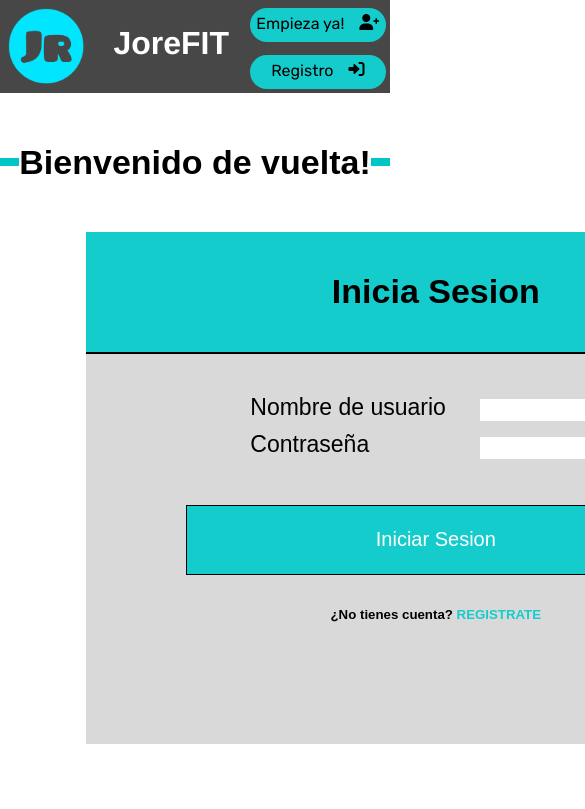
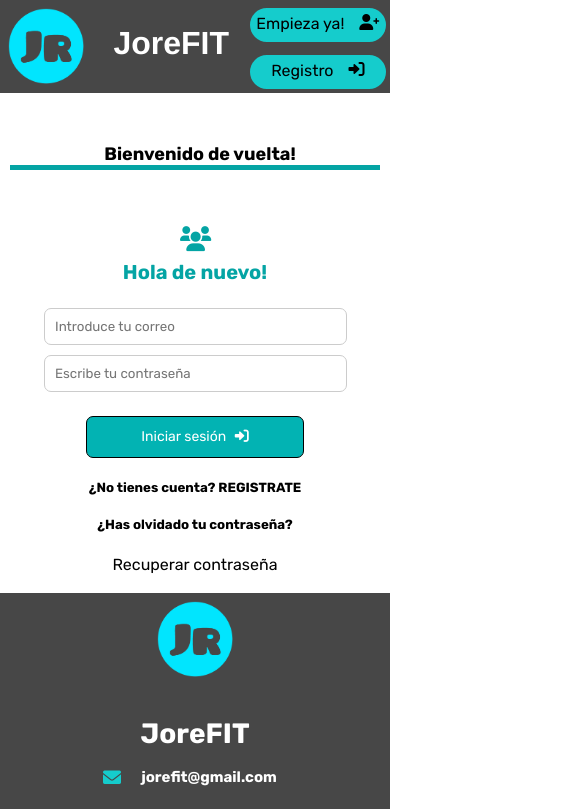
Before and after one commit to JoanCasanovasSalvatella/JoreFit, an Angular app: page /login in a window 390 px wide. Shown: the top 809 px of the page, 585 px wide, since content can reach past the window. Built offline with nearby package versions, Linux system fonts and the light colour scheme.

Commit message:
FRONT_FINAL

```diff
--- a/src/app/login/login.component.css
+++ b/src/app/login/login.component.css
@@ -1,80 +1,269 @@
+/*Imports de fuentes*/
+@import url('https://fonts.googleapis.com/css2?family=Rubik:wght@300;400;500;700&display=swap');
+
+
 *{
-  font-family:Arial, Helvetica, sans-serif;
+  font-family:'Rubik';
+}
+
+.apartado{
+  margin-top: 80px;
+  margin-bottom: 3%;
+  width: 100%;
+  height: 10vh;
+}
+
+.apartado span{
+  padding-left: 10px;
+  font-size: 27px;
+  font-weight: bold;
+}
+
+.apartado hr{
+  border: none;
+  height: 5px;
+  background-color: #04a4a4;
+  margin-top: 0px;
+  margin-bottom: 50px;
+}
+
+.icon{
+  width: 50px;
+  height: 50px;
+  margin: 5px;
+  font-size: 45px;
+  justify-self: center;
+  color: #04a4a4;
+}
+
+.cuadro, .datos{
+  justify-self: center;
+}
+
+.datos{
+  justify-self: center;
+}
+
+.campos{
+  width: 50vw;
+  justify-self: center;
+}
+
+.secciones{
+  display: flex;
+}
+
+.menu{
+  background-color: #04a4a4;
+  border-radius: 0px 17px 0px 0px;
+  width: 40vh;
+  margin-top: -50px;
+  text-align: center;
+}
+
+.menu2{
+  background-color:white;
+  width: 75%;
+  margin-top: -50px;
+  text-align: center;
+}
+
+.menu, .menu2{
+  height: 72.5vh;
+}
+
+.menu h3{
+  color: white;
+  font-size: 20px;
+}
+
+form{
+  align-self: center;
+  justify-self: center;
+  text-align: center;
+  border-radius: 7px;
+}
+
+form button{
+  background-color: #02b3b3;
+  width: 15vw;
+  height: 5vh;
+  font-size: 14px;
+  border: 1px solid black;
+  border-radius: 7px;
+}
+
+button{
+  color: white;
+}
+
+label{
+  display: inline-block;
+  width: 150px;
+  text-align: left;
+}
+
+input[type="text"], input[type="email"], input[type="password"]{
+  width: 50%;
+  padding: 10px;
+  margin: 5px;
+  border-radius: 7px;
+  border: 1px solid #ccc;
+}
+
+input[type="date"] {
+  appearance: none; /* Elimina el estilo predeterminado del navegador */
+  background-color: #f0f0f0;
+  border: 2px solid #333;
+  padding: 10px;
+  font-size: 16px;
+  border-radius: 5px;
+  color: #333;
 }
 
 a{
   text-decoration: none;
-  color:#15CCCC
+  color: black;
 }
 
-.linea{
-  flex-grow: 1;
-  height: 8px;
-  background-color: #00c6c6;
-  max-width: 550px;
-  margin-top: 15px;
+a:hover{
+  color: #00c6c6;
+  text-decoration: none;
 }
 
-.seccion{
-  font-size: 34px;
-  font-weight: bold;
-  text-align: center;
-  padding-top: 15px;
-  margin-top: -15px;
+.gym{
+  margin-top: 15vh;
+  font-size: 90px;
 }
 
-.a{
-  display: flex;
-  margin-top: 50px;
-  margin-bottom: 50px;
+.redes i{
+  margin: 10px;
+  font-size: 30px;
+  color:#333
+}
+
+.redes i:hover {
+  color: #d47c3e;
+  animation: bounce 0.5s ease-in-out; /* Animación rebote */
+}
+
+@keyframes bounce {
+  0%, 100% {
+    transform: translateY(0);
+  }
+  50% {
+    transform: translateY(-10px); /* Rebote hacia arriba */
+  }
+}
+
+button i{
+  margin-left: 5px;
+}
+
+.cuerpo{
+  margin-top: -12vh;
 }
 
 .cuadro{
-  background-color:#15CCCC;
-  text-align: center;
-  height: 80px;
-  width: 700px;
-  padding-top: 40px;
-  margin-left: 22%;
-  border-bottom: 2px solid black;
+  font-size: 20px;
+  font-weight: bold;
+  color: #04a4a4;
 }
 
-.datos{
-  background-color:#D9D9D9;
-  text-align: center;
-  height: 350px;
-  width: 700px;
-  padding-top: 40px;
-  margin-left: 22%;
-  margin-bottom: 75px;
+.tipo{
+  margin-top: 20vh;
+  gap: 15px;
+}
+.tipo button{
+  color: black;
+  background-color: white;
+  border-radius: 7px;
+  border: 2px solid black;
+  width: 60%;
+  margin: 20px;
 }
 
-label{
-  display: inline-block;
-  width: 210px;
-  text-align: left;
-  font-size: 23px;
+/* Diseño responsivo */
+@media (max-width: 768px) {
+  .apartado {
+    margin-top: 50px;
+    width: 95%;
+    height: auto;
+    justify-content: center;
+    justify-self: center;
+    text-align: center;
+  }
+
+  .apartado span {
+    font-size: 20px;
+  }
+
+  .icon {
+    width: 40px;
+    height: 40px;
+    font-size: 35px;
+  }
+
+  .campos {
+    width: 80vw;
+  }
+
+  .menu {
+    width: 30%;
+    display: none;
+    height: auto;
+    margin-top: 0;
+    border-radius: 0;
+  }
+
+  .menu2 {
+    width: 100%;
+    height: auto;
+    margin-top: 0;
+  }
+
+  form button {
+    width: 70%;
+    font-size: 14px;
+  }
+
+  input[type="text"], input[type="email"], input[type="password"] {
+    width: 90%;
+  }
+
+  .gym {
+    font-size: 50px;
+    margin-top: 10vh;
+  }
+
+  .tipo button {
+    width: 80%;
+    font-size: 14px;
+  }
+
+  .redes i {
+    font-size: 25px;
+  }
 }
 
-.campos{
-  text-align: center;
-  padding-left: 40px;
+@media (max-width: 480px) {
+  .apartado span {
+    font-size: 18px;
+  }
+
+  .icon {
+    width: 30px;
+    height: 30px;
+    font-size: 25px;
+  }
+
+  .gym {
+    font-size: 40px;
+    margin-top: 5vh;
+  }
+
+  .tipo button {
+    width: 90%;
+    font-size: 12px;
+  }
 }
-
-input{
-  margin-bottom: 10px;
-  margin-left: 20px;
-  border: none;
-  height: 20px;
-}
-
-.boton{
-  background-color:#15CCCC;
-  color: white;
-  text-align: center;
-  height: 70px;
-  width: 500px;
-  border: 1px solid black;
-  margin-bottom: 10px;
-  font-size: 20px;
-}
--- a/src/app/login/login.component.html
+++ b/src/app/login/login.component.html
@@ -1,27 +1,48 @@
-<div class="a">
-  <div class="linea"></div>
-    <span class="seccion">Bienvenido de vuelta!</span>
-  <div class="linea"></div>
+<!-- Import de iconos de Font Awesome -->
+<link rel="stylesheet" href="https://cdnjs.cloudflare.com/ajax/libs/font-awesome/6.0.0-beta3/css/all.min.css">
+
+<div class="apartado">
+  <span class="seccion" aria-label="Mis planes">Bienvenido de vuelta!</span>
+  <hr>
 </div>
 
+<div class="secciones">
+  <!--Columna izquierda-->
+  <div class="menu">
+    <h3>Inicio de sesión</h3>
+    <i class="fa-solid fa-dumbbell gym"></i><br>
+  </div>
+
+  <!--Columna del contenido-->
+  <div class="menu2">
+    <div class="formulario">
+      <div class="icon">
+        <i class="fa-solid fa-users"></i>
+      </div>
       <div class="cuadro">
-  <span class="seccion">Inicia Sesion</span>
-</div>
+        <span class="seccion">Hola de nuevo!</span>
+      </div><br>
       <div class="datos">
             <form>
             <div class="campos">
-      <label>Nombre de usuario</label>
-      <input type="text" name="nick">
+            <!--<label>Nombre</label>-->
+            <input type="email" name="mail" placeholder="Introduce tu correo">
             <br>
-      <label>Contraseña</label>
-      <input type="text" name="contrasena">
-    </div>
+            <!--<label>Apellido</label>-->
+            <input type="password" name="password" placeholder="Escribe tu contraseña">
             <br>
             <br>
-    <button class="boton" type="submit">Iniciar Sesion</button>
+            </div>
+            <button class="boton" type="submit">Iniciar sesión <i class="fa-solid fa-right-to-bracket"></i></button>
             </form>
 
         <h5>¿No tienes cuenta? <a routerLink="/register">REGISTRATE</a></h5>
+        <h5>¿Has olvidado tu contraseña?</h5><a routerLink="/login/recover_password">Recuperar contraseña</a>
+        <br><br>
+      </div>
+    </div>
+  </div>
 </div>
 
+
 <app-footer2></app-footer2>
```
Lines whose indentation alone changed are shown as unchanged.
